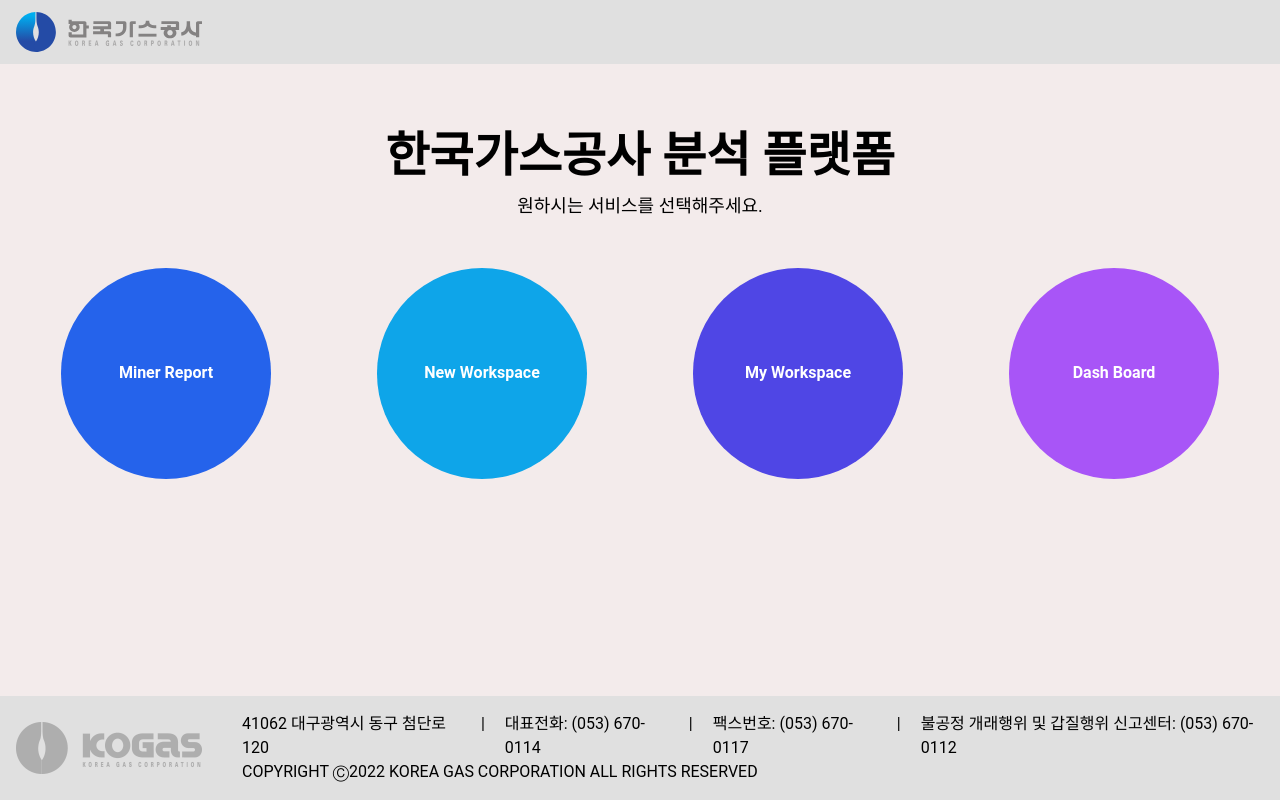
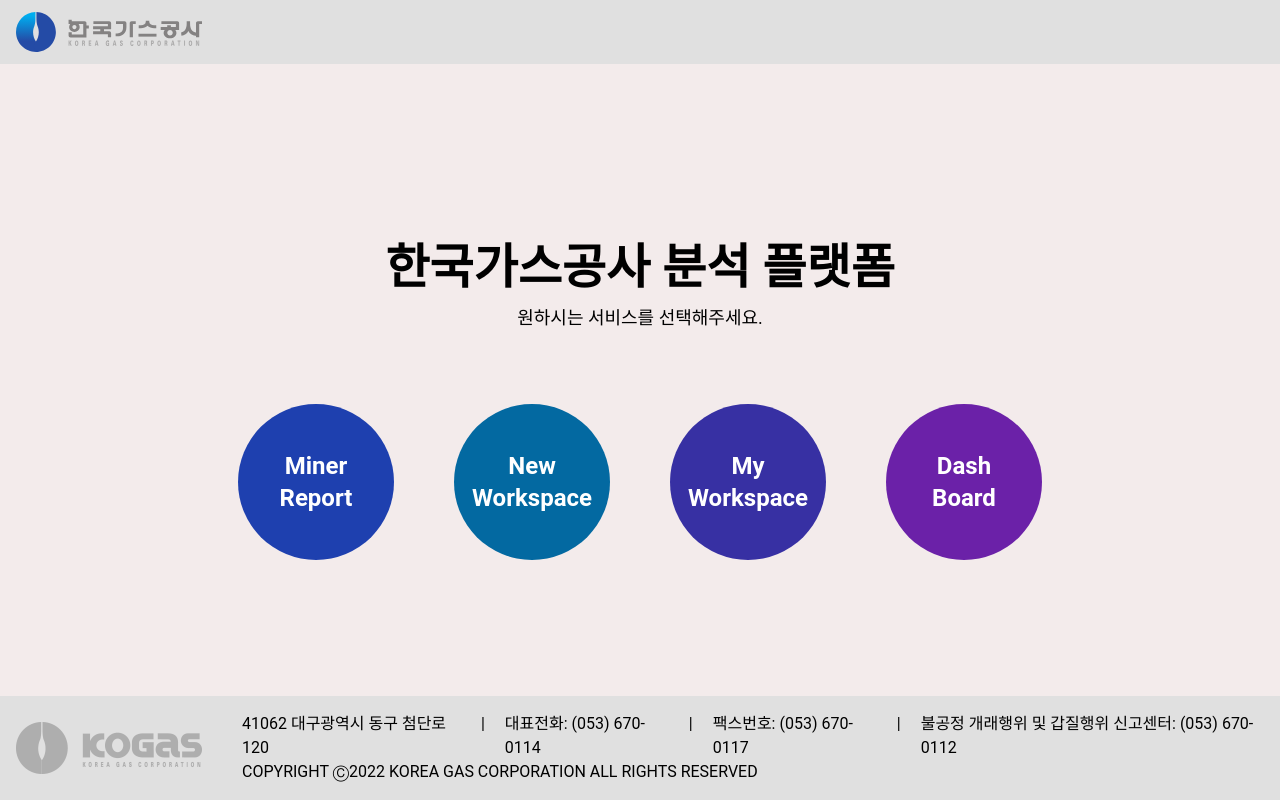
Before and after one commit to Henry-Hong/KOGAS_DATA_PLATFORM, a Vue app: page /main in a window 1280 px wide. Built offline with nearby package versions, Linux system fonts and the light colour scheme.

Commit message:
Style : 사이즈수정

```diff
--- a/src/components/MainView.vue
+++ b/src/components/MainView.vue
@@ -3,37 +3,39 @@
 		<v-app-bar :order="order" color="grey-lighten-2" flat>
 			<img src="../assets/Kogas_Icon.svg" class="h-10 m-4" />
 		</v-app-bar>
-		<v-main class="flex w-full items-center flex-col">
-			<div class="flex flex-col w-full gap-10 mt-14 justify-center">
-				<div class="flex flex-col items-center">
+		<v-main class="flex w-full h-screen items-center flex-col">
+			<div
+				class="flex flex-col w-full h-full items-center gap-16 justify-center"
+			>
+				<div class="flex flex-col -mt-[5%] items-center">
 					<h1 class="mx-auto text-[3rem] font-bold">
 						한국가스공사 분석 플랫폼
 					</h1>
 					<p class="text-lg mx-auto">원하시는 서비스를 선택해주세요.</p>
 				</div>
 
-				<ul class="w-full flex justify-around p-2 text-white">
+				<ul class="w-full flex justify-around p-2 px-52 text-white">
 					<li
 						@click="navigateToMinerRerport"
-						class="w-1/6 aspect-square flex justify-center items-center font-bold rounded-full text-center transition-all p-6 bg-blue-600 hover:bg-blue-600/70 active:bg-blue-600/50 cursor-pointer"
+						class="w-[18%] text-2xl aspect-square flex justify-center items-center font-bold rounded-full text-center transition-all p-6 bg-blue-800 hover:bg-blue-800/70 active:bg-blue-800/50 cursor-pointer"
 					>
 						Miner Report
 					</li>
 					<li
 						@click="navigateToNewWorkspace"
-						class="w-1/6 aspect-square flex justify-center items-center font-bold rounded-full text-center transition-all p-6 bg-sky-500 hover:bg-sky-500/70 active:bg-sky-500/50 cursor-pointer"
+						class="w-[18%] text-2xl aspect-square flex justify-center items-center font-bold rounded-full text-center transition-all p-6 bg-sky-700 hover:bg-sky-700/70 active:bg-sky-700/50 cursor-pointer"
 					>
 						New Workspace
 					</li>
 					<li
 						@click="navigateToMyWorkspace"
-						class="w-1/6 aspect-square flex justify-center items-center font-bold rounded-full text-center transition-all p-6 bg-indigo-600 hover:bg-indigo-600/70 active:bg-indigo-600/50 cursor-pointer"
+						class="w-[18%] text-2xl aspect-square flex justify-center items-center font-bold rounded-full text-center transition-all p-6 bg-indigo-800 hover:bg-indigo-800/70 active:bg-indigo-800/70 cursor-pointer"
 					>
 						My Workspace
 					</li>
 					<li
 						@click="navigateToDashBoard"
-						class="w-1/6 aspect-square flex justify-center items-center font-bold rounded-full text-center transition-all p-6 bg-purple-500 hover:bg-purple-500/70 active:bg-purple-500/50 cursor-pointer"
+						class="w-[18%] text-2xl aspect-square flex justify-center items-center font-bold rounded-full text-center transition-all p-6 bg-purple-800 hover:bg-purple-900/70 active:bg-purple-900/50 cursor-pointer"
 					>
 						Dash Board
 					</li>
```
